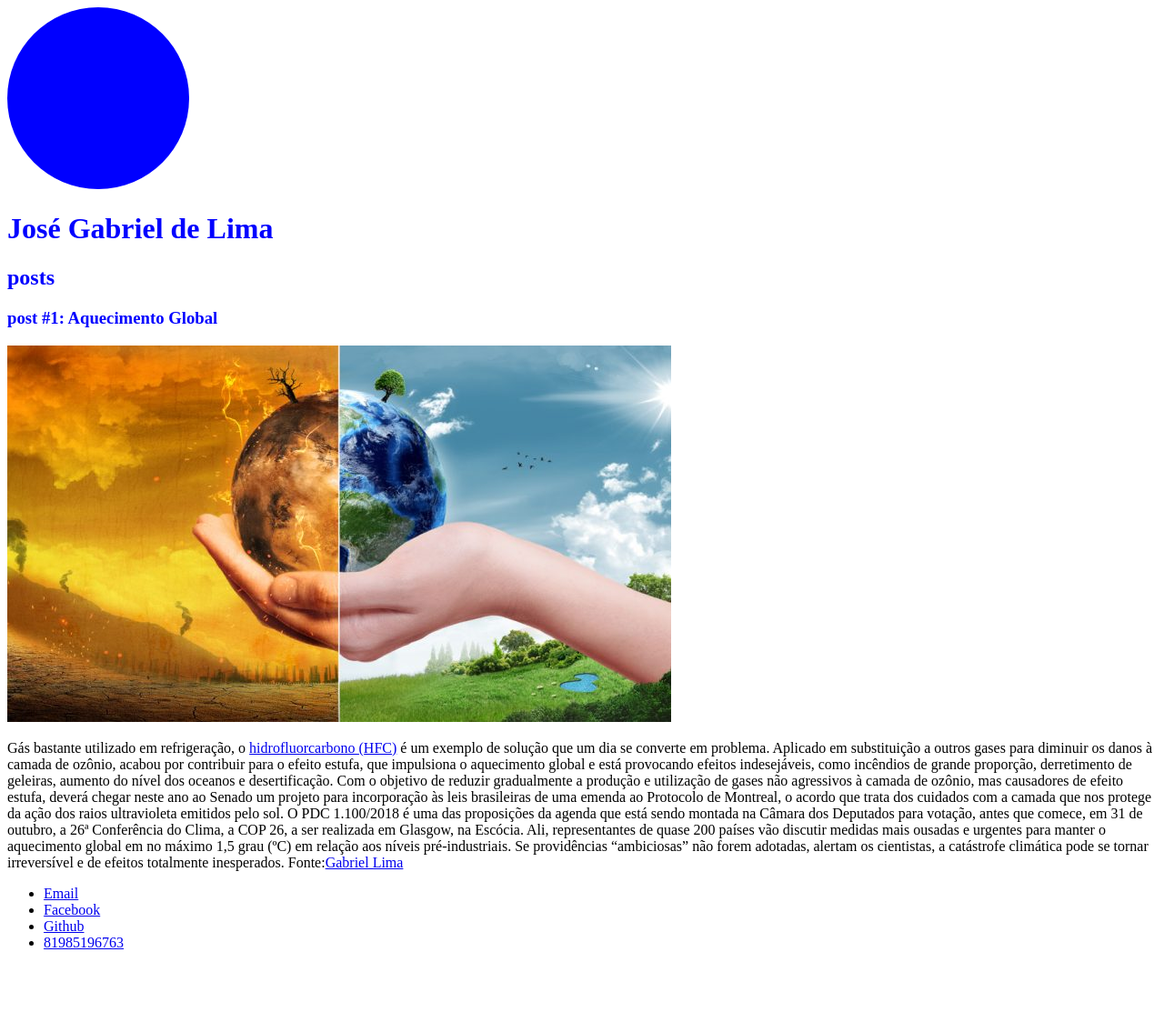
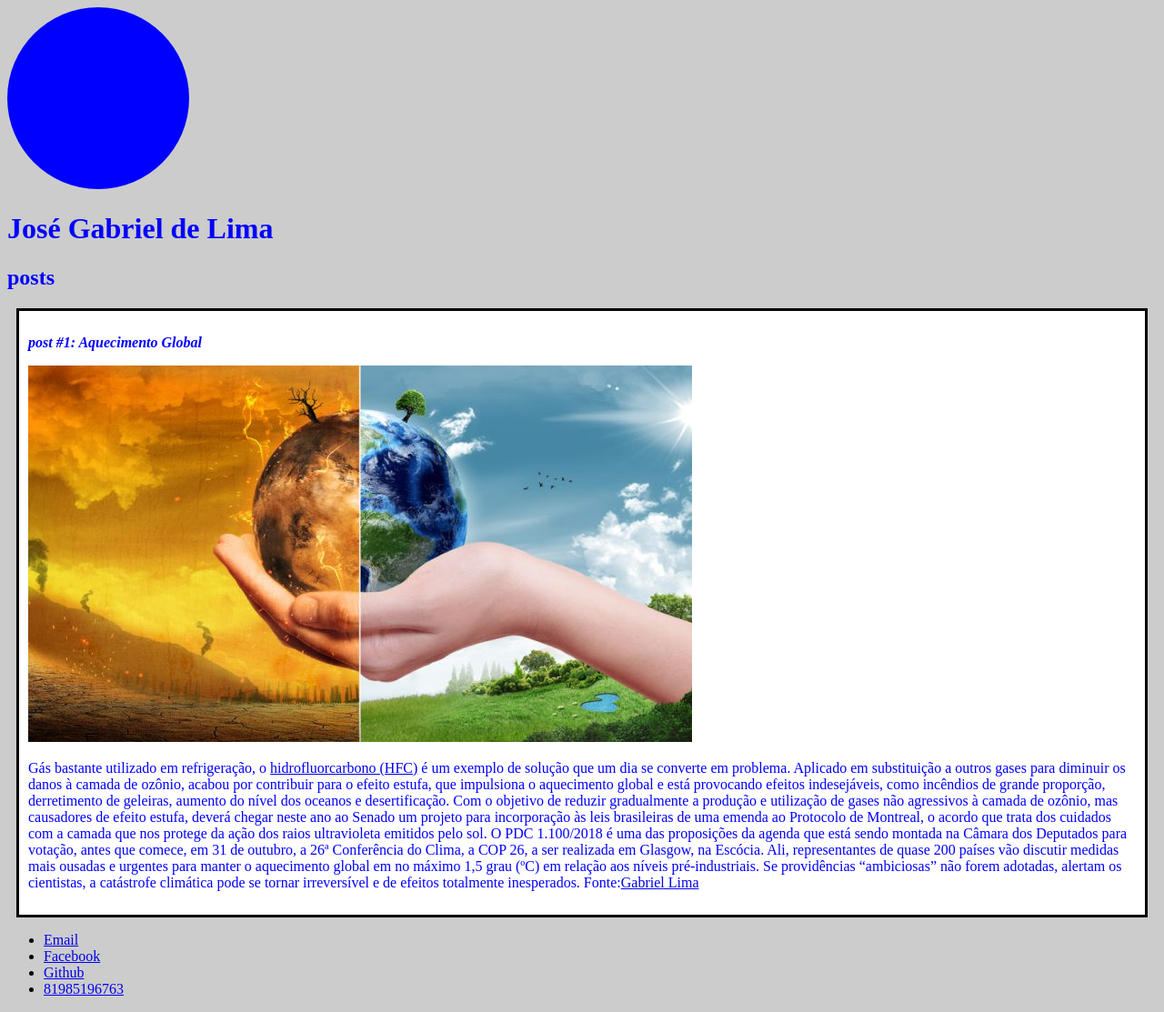
Before and after one commit to Dev-Gabriel1/projetos-da-dio, a PHP site: the page made by aulas-dio/aula-de-introdução-html-css.html in a window 1280 px wide. Shown: the whole page at 91% size. Before the commit the page ends 1044 px from the top, so only its background shows below. Run offline with PHP 8.4, Linux system fonts and the light colour scheme.

Commit message:
conceitos basicos  adicionando stylos no post

```diff
--- a/aulas-dio/aula-de-introdução-html-css.html
+++ b/aulas-dio/aula-de-introdução-html-css.html
@@ -14,9 +14,9 @@
     <header>
         <h2 class="subtitle">posts</h2>
     </header>
-    <article>
+    <article class="post">
         <header>
-            <h3 class="post">post #1: Aquecimento Global</h3>
+            <h3 class="post_title">post #1: Aquecimento Global</h3>
             <img src="imagens/aquecimento-global.jpg" alt="foto do aquecimento">
             <p>Gás bastante utilizado em refrigeração, o <a href="https://pt.wikipedia.org/wiki/Hidrofluorocarboneto" target="_blank">hidrofluorcarbono (HFC)</a> é um exemplo de solução que um dia se converte em problema. Aplicado em substituição a outros gases para diminuir os danos à camada de ozônio, acabou por contribuir para o efeito estufa, que impulsiona o aquecimento global e está provocando efeitos indesejáveis, como incêndios de grande proporção, derretimento de geleiras, aumento do nível dos oceanos e desertificação.
 
--- a/aulas-dio/style.css
+++ b/aulas-dio/style.css
@@ -1,9 +1,19 @@
+body{
+    background-color: #ccc;
+}
+
 #title, .subtitle, .post{
 color: blue
 }
 
-.posT{
+.post_title{
     font-size: 16px;
     font-style: italic;
 
 }
+.post{
+    background-color: #fff;
+    padding: 10px;
+    border:3px solid black;
+    margin: 10px;
+}
```
